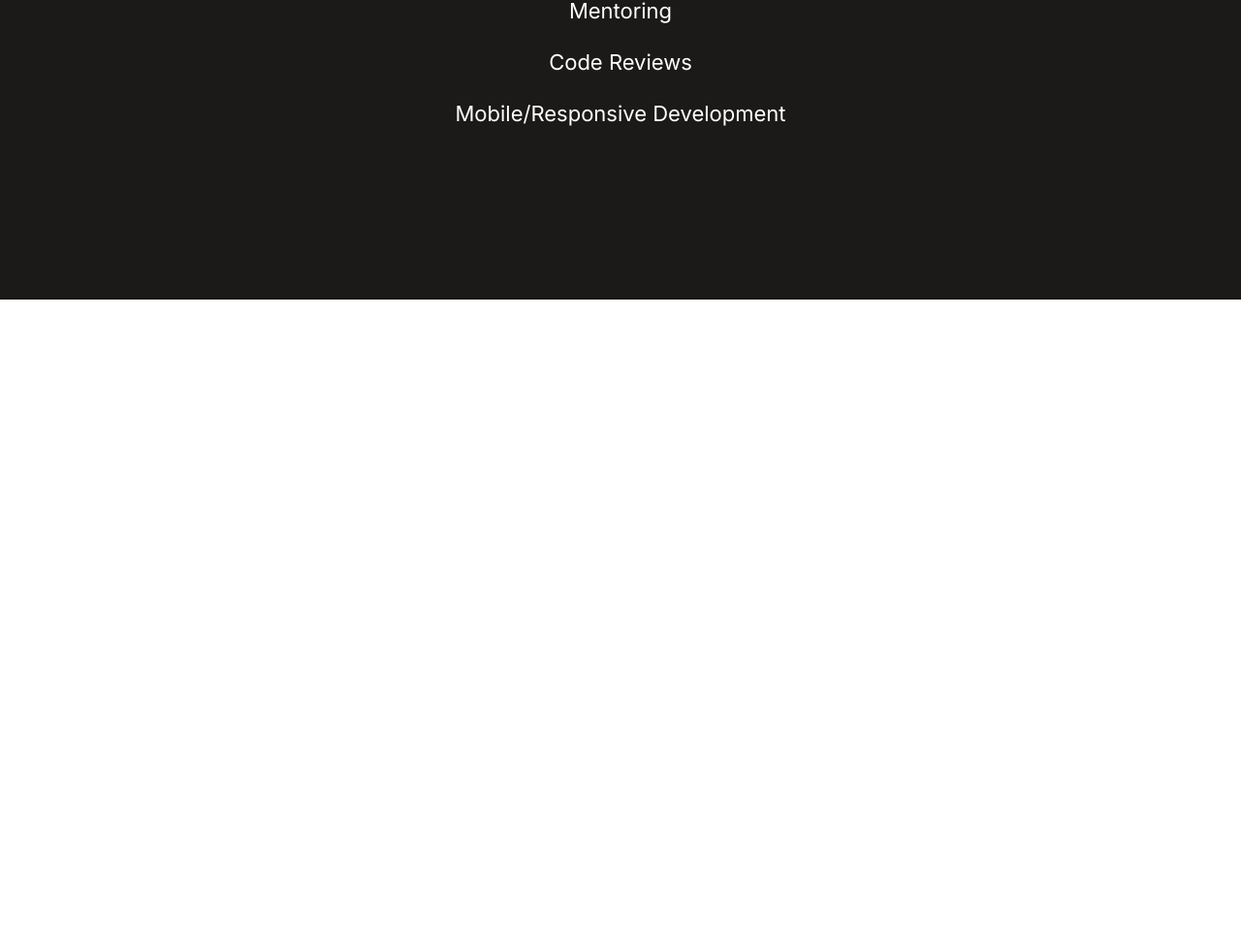
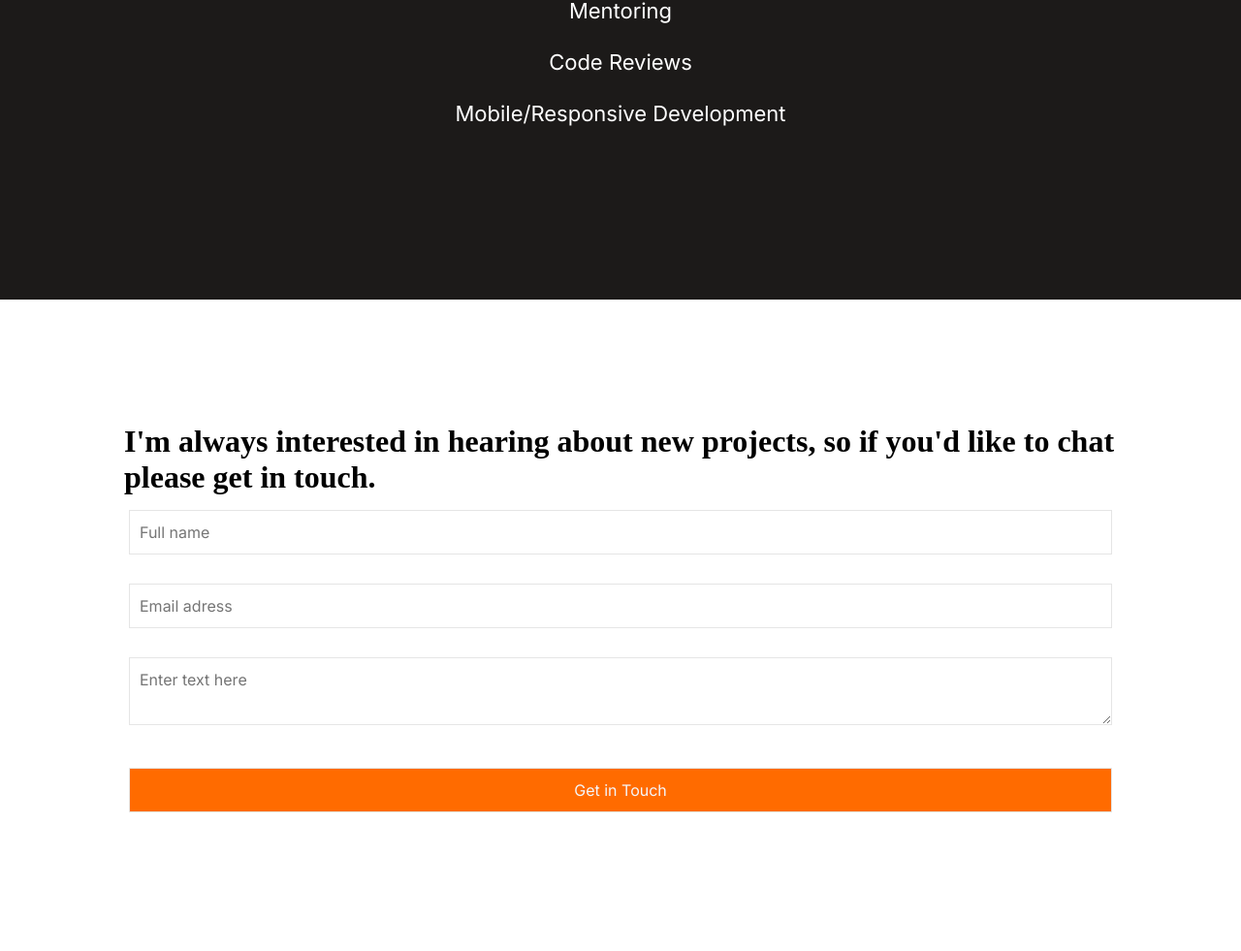
Before and after one commit to Hamzaoutdoors/Contact-form-project, a website: page index.html in a window 1280 px wide. Shown: the part 6398-7379 px from the top of the page at 97% size. Before the commit the page ends 6707 px from the top, so only its background shows below. Drawn offline with Linux system fonts and the light colour scheme.

Commit message:
feat : Add contact form

```diff
--- a/css/main.css
+++ b/css/main.css
@@ -325,3 +325,47 @@ li {
 .skills {
   list-style: inside url("../media/svg/circle.svg");
 }
+
+/* Contact form */
+
+.contact-container {
+  width: 100%;
+  display: flex;
+  justify-content: center;
+  align-items: center;
+  flex-direction: column;
+  padding: 10%;
+}
+
+form {
+  width: 100%;
+  display: flex;
+  flex-direction: column;
+  justify-content: center;
+  align-items: center;
+}
+
+.contact-wrapper {
+  display: flex;
+  flex-direction: column;
+  width: 100%;
+}
+
+.contact-wrapper input,
+.contact-wrapper textarea {
+  width: 100%;
+  padding: 10px;
+  margin: 10px 0;
+  border: 1px solid #e5e5e5;
+  font-family: "Inter", sans-serif;
+  font-style: normal;
+  font-weight: normal;
+  font-size: 16px;
+  line-height: 24px;
+  color: #f4f5f7;
+}
+
+.contact-btn {
+  color: #fff;
+  background: #ff6b00;
+}
--- a/index.html
+++ b/index.html
@@ -155,7 +155,9 @@
           <div class="card-description">
             <h2>Weather App</h2>
             <p class="white-description">
-              This is a responsive weather app made with JavaScript that displays the temperature, humidity and timezone for cities around the world.
+              This is a responsive weather app made with JavaScript that
+              displays the temperature, humidity and timezone for cities around
+              the world.
             </p>
             <ul class="project-stacks card-stacks">
               <li>HTML</li>
@@ -216,7 +218,6 @@
             >
           </div>
         </div>
-
       </div>
       <div class="about-me">
         <section class="about-me-section">
@@ -289,6 +290,58 @@
           </ul>
         </div>
       </div>
+      <div class="contact-container">
+        <h1 class="contact-title">
+          I'm always interested in hearing about new projects, so if you'd like
+          to chat please get in touch.
+        </h1>
+        <form
+          method="post"
+          class="contact-form"
+        >
+          <ul class="contact-wrapper">
+            <li>
+              <label for="name"></label>
+              <input
+                type="text"
+                id="name"
+                name="user_name"
+                placeholder="Full name"
+                class="input"
+                required
+              />
+            </li>
+            <li>
+              <label for="email"></label>
+              <input
+                type="email"
+                id="email"
+                class="input"
+                name="user_email"
+                placeholder="Email adress"
+              />
+            </li>
+            <li>
+              <label for="msg"></label>
+              <textarea
+                id="msg"
+                name="user_message"
+                placeholder="Enter text here"
+                maxlength="500"
+                class="input"
+                required
+              ></textarea>
+            </li>
+            <li>
+              <input
+                type="submit"
+                value="Get in Touch"
+                class="contact-btn"
+              />
+            </li>
+          </ul>
+        </form>
+      </div>
     </main>
 
     <script
```
Also changed, not shown: README.md.
